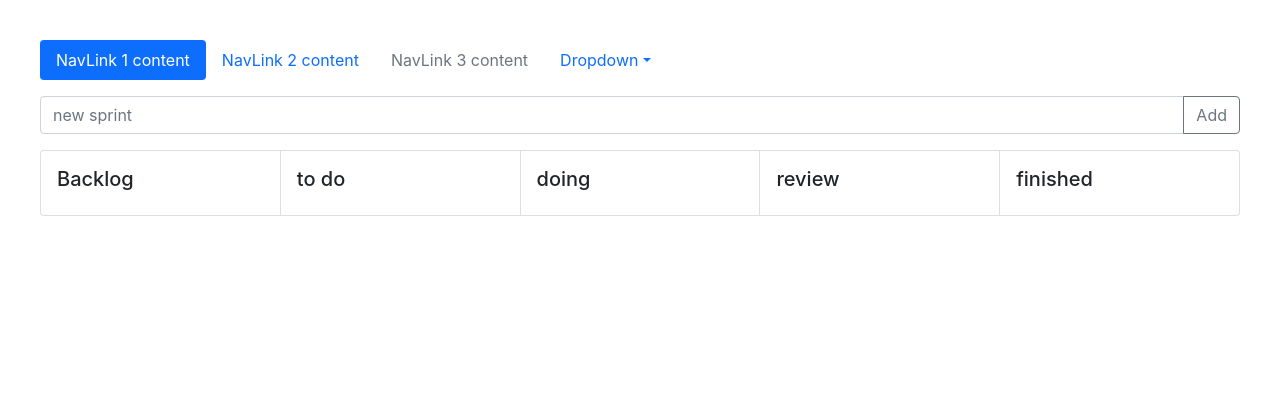
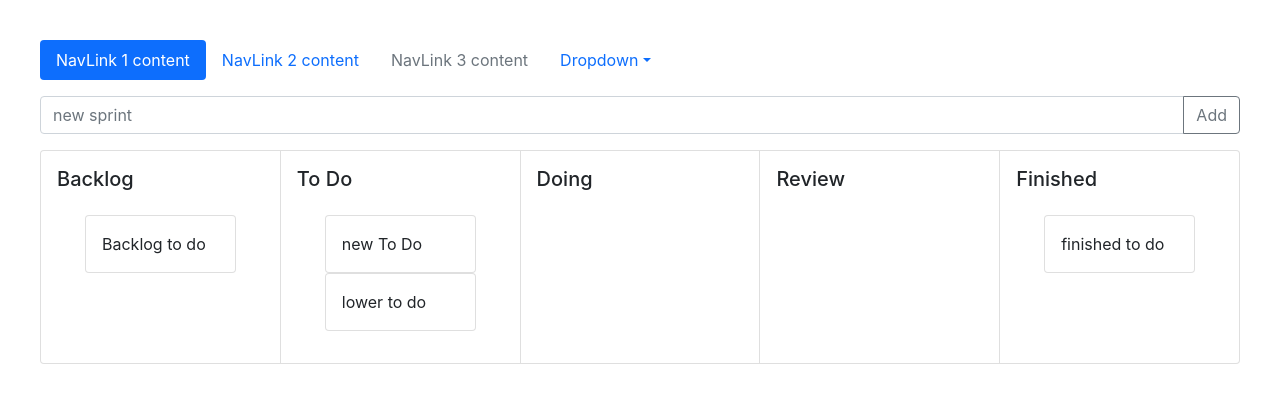
Before and after one commit to FletcherJay/Scrum-React, a React (Create React App) app: page / in a window 1280 px wide. Shown: the top 402 px of the page. Built offline with nearby package versions, Linux system fonts and the light colour scheme.

Commit message:
in process of making endDrag persistant on drop

```diff
--- a/src/App.js
+++ b/src/App.js
@@ -2,18 +2,31 @@ import { React, useState} from 'react'
 import ToDoInput from './Components/ToDoInput';
 import NavBar from './Components/NavBar'
 import CardToDo from './Components/CardToDo';
+import { DragDropContext } from 'react-beautiful-dnd'
+
 const App = () => {
+
   const [tasks, setTasks] = useState([
-  //   {id: 1,
-  //   text: 'newToaDo',
-  // title: 'Backlog'}
+     {id: 1,
+     text: 'Backlog to do',
+   title: 'Backlog'},
+   {id: 2,
+    text: 'new To Do',
+  title: 'To Do'},
+  {id: 3,
+    text: 'lower to do',
+  title: 'To Do'},
+  {id: 4,
+    text: 'finished to do',
+  title: 'Finished'}
    ])
-  const [titles, setTitles ] = useState('')
-//i want to make it so when i create  a new to do
-//that to do will have a title of to do, and when i drag
-//it that title will change based on where i drop that to do
-// but i also what to filter out any titles that are not also the title
-//to specific cards such as backlog and finished
+
+   const [titles, setTitles ] = useState('')
+
+
+
+
+
 
   const addTask = (task) => {
     const id = Math.floor(Math.random() * 10000) + 1
@@ -23,12 +36,15 @@ const App = () => {
     setTitles([...titles ])
   }
   return (
-    <div>
-      <NavBar />
-      <ToDoInput onAdd={addTask} />
-      <CardToDo tasks={tasks} titles={titles}/>
 
-    </div>
+      <div>
+        <NavBar />
+        <ToDoInput onAdd={addTask} />
+
+          <CardToDo tasks={tasks} />
+
+      </div>
+
   );
 }
 
--- a/src/Components/CardToDo.js
+++ b/src/Components/CardToDo.js
@@ -1,16 +1,62 @@
 import NewToDo from './NewToDo'
 import React from 'react'
 import { CardGroup } from 'react-bootstrap'
+import { DragDropContext } from 'react-beautiful-dnd'
+import { useState } from 'react'
 const CardToDo = (props) => {
+  const [titles, setTitles ] = useState([
+    {name : "Backlog",
+  items : props.tasks
+},
+{
+  name : "To Do",
+  items : props.tasks
+},
+{
+  name : "Doing",
+  items : props.tasks
+},
+{
+  name : "Review",
+  items : props.tasks
+},
+{
+  name : "Finished",
+  items : props.tasks
+}
+])
+//change title of task from source to destination on drop
+  const onDragEnd = (result, titles, setTitles)=> {
+    if (!result.destination) return;
+    const { source, destination } = result;
+    console.log(result)
+
+    const title = titles.name[source.droppableId];
+    const copiedItems = [...title.items];
+    const [removed] =copiedItems.splice(source.index, 1);
+    copiedItems.splice(destination.index, 0, removed);
+
+    setTitles({
+      ...titles,
+      [source.droppableId]: {
+        ...title,
+        items : copiedItems
+      }
+    })
+
+  };
   return (
 
       <CardGroup>
-        <NewToDo  tasks={props.tasks} titles='Backlog' />
-        <NewToDo tasks={props.tasks} titles='to do'/>
-        <NewToDo tasks={props.tasks} titles='doing'/>
-        <NewToDo tasks={props.tasks} titles='review'/>
-        <NewToDo  tasks={props.tasks} titles='finished'/>
-
+       <DragDropContext
+        onDragEnd={onDragEnd}
+        >
+            <NewToDo  tasks={props.tasks} titles={titles[0]} />
+            <NewToDo tasks={props.tasks} titles={titles[1]}/>
+            <NewToDo tasks={props.tasks} titles={titles[2]}/>
+            <NewToDo tasks={props.tasks} titles={titles[3]}/>
+            <NewToDo  tasks={props.tasks} titles={titles[4]}/>
+            </DragDropContext>
       </CardGroup>
 
   )
--- a/src/Components/NewToDo.js
+++ b/src/Components/NewToDo.js
@@ -1,24 +1,37 @@
 import React from 'react'
+import { Droppable } from 'react-beautiful-dnd'
 import { Card } from 'react-bootstrap'
 import SprintCard from './SprintCard'
 
 
-const NewToDo = ({tasks: {id, text,title},
-   titles, tasks}) => {
+const NewToDo = (props) => {
 
   return (
 
       <Card>
-          <Card.Body>
-            <Card.Title>{titles}</Card.Title>
 
 
-                {tasks===tasks ? (tasks.map((task) => (
-                  task.title===titles ? (
-                  <SprintCard key={task.id} task={task.text} title={task.title} />): ''
-                ))) : ''}
+          <Card.Body>
+            <Card.Title>{props.titles.name}</Card.Title>
 
+              <Droppable droppableId={props.titles.name}>
 
+                {(provided, snapshot) => (
+                  <Card.Body
+                  ref={provided.innerRef}
+                  {...provided.droppableProps}
+                  >
+                    {props.tasks.map((task,index) => (
+                    task.title===props.titles.name ? (
+                    <SprintCard id={task.id}  task={task.text} title={task.title} index={index} />): ''
+                    ))
+                    }
+                    {provided.placeholder}
+                  </Card.Body>
+
+                )}
+
+              </Droppable>
           </Card.Body>
         </Card>
 
--- a/src/Components/SprintCard.js
+++ b/src/Components/SprintCard.js
@@ -1,31 +1,30 @@
 import React from 'react'
-import { Card } from 'react-bootstrap'
-const SprintCard = ({key, task, title}) => {
+import { Draggable } from 'react-beautiful-dnd'
+import { Card, Container, NavItem } from 'react-bootstrap'
+
+const SprintCard = ({key, task, title, index, id}) => {
 
   return (
+    <Draggable key={id} draggableId={id.toString()} index={index}>
+    {provided => (
+      <Container
+            {...provided.draggableProps}
+            {...provided.dragHandleProps}
+            ref={provided.innerRef}
+      >
         <div>
-
             <Card>
               <Card.Body>
-           {console.log(title)}
                 <Card.Text>
                   {task}
                 </Card.Text>
               </Card.Body>
             </Card>
         </div>
+      </Container>
+      )}
+    </Draggable>
   )
 }
 
 export default SprintCard
-{/* bootstrap draggable list sort from
-   'https://mdbootstrap.com/docs/standard/plugins/drag-and-drop/'
-  <div id="sortable-multi-tables-1" data-mdb-sortable="sortable" class="sortable-list" data-mdb-connected-list="#sortable-multi-tables-2">
-        <h4 class="text-center pt-2">To do</h4>
-        <div class="sortable-item" data-mdb-id="sortable-item-324552">Item 1</div>
-        <div class="sortable-item" data-mdb-id="sortable-item-186641">Item 2</div>
-        <div class="sortable-item" data-mdb-id="sortable-item-279773">Item 3</div>
-        <div class="sortable-item" data-mdb-id="sortable-item-193860">Item 4</div>
-        <div class="sortable-item" data-mdb-id="sortable-item-881058">Item 5</div>
-        <div class="sortable-item" data-mdb-disabled="true" data-mdb-id="sortable-item-749526">Disabled</div>
-      </div> */}
--- a/src/Components/ToDoInput.js
+++ b/src/Components/ToDoInput.js
@@ -3,7 +3,7 @@ import { InputGroup, FormControl, Button } from 'react-bootstrap'
 
 const ToDoInput = ({onAdd}) => {
   const [text, setText] = useState('')
-  const [title, setTitle] = useState('to do')
+  const [title, setTitle] = useState('To Do')
 
   const onClick = (e) => {
     e.preventDefault()
```
Lines whose indentation alone changed are shown as unchanged.
